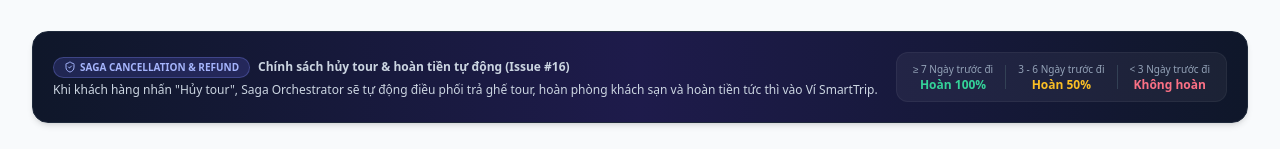
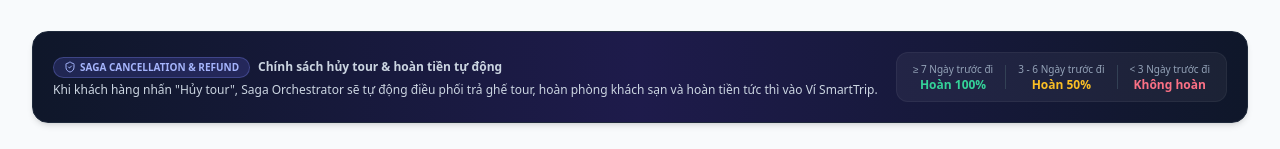
Before and after one commit to smarttrip-team/smarttrip, a React (Vite) app in the folder web/: page /bookings in a window 1280 px wide. Shown: the part 187-336 px from the top of the page. Built offline with nearby package versions, Linux system fonts and the light colour scheme; no server answers.

Commit message:
refactor(web): remove all issue references and labels across frontend

```diff
--- a/web/src/features/booking/BookingHistoryPage.jsx
+++ b/web/src/features/booking/BookingHistoryPage.jsx
@@ -112,7 +112,7 @@ export const BookingHistoryPage = () => {
                 <ShieldCheck className="w-3 h-3" />
                 SAGA CANCELLATION & REFUND
               </span>
-              <span className="text-xs text-slate-300 font-semibold">Chính sách hủy tour & hoàn tiền tự động (Issue #16)</span>
+              <span className="text-xs text-slate-300 font-semibold">Chính sách hủy tour & hoàn tiền tự động</span>
             </div>
             <p className="text-xs text-slate-300">
               Khi khách hàng nhấn "Hủy tour", Saga Orchestrator sẽ tự động điều phối trả ghế tour, hoàn phòng khách sạn và hoàn tiền tức thì vào Ví SmartTrip.
--- a/web/src/features/operator/TourOperatorPage.jsx
+++ b/web/src/features/operator/TourOperatorPage.jsx
@@ -38,7 +38,7 @@ export default function TourOperatorPage() {
   const [editingDepartureId, setEditingDepartureId] = useState(null);
   const [capacityEditForm, setCapacityEditForm] = useState({ totalSeats: 20, availableSeats: 20 });
 
-  // Operator Emergency Booking Cancellation State (Issue #41)
+  // Operator Emergency Booking Cancellation State
   const [lookupBookingCode, setLookupBookingCode] = useState('');
   const [cancellingCode, setCancellingCode] = useState(false);
 
@@ -188,7 +188,7 @@ export default function TourOperatorPage() {
             <div>
               <div className="flex items-center gap-2 text-indigo-600 font-semibold text-xs tracking-wider uppercase">
                 <Layers className="w-4 h-4" />
-                <span>Tour Operator Portal • Issue #7 & #41</span>
+                <span>Tour Operator Management Portal</span>
               </div>
               <h1 className="text-2xl font-bold text-slate-900 mt-1">
                 Quản lý Tour & Lịch trình Khởi hành
@@ -221,7 +221,7 @@ export default function TourOperatorPage() {
       </div>
 
       <div className="max-w-7xl mx-auto px-4 sm:px-6 lg:px-8 py-8 space-y-6">
-        {/* Operator Emergency Cancellation & Refund Tool (Issue #41) */}
+        {/* Operator Emergency Cancellation & Refund Tool */}
         <div className="bg-white rounded-2xl border border-slate-200 p-5 shadow-sm space-y-3">
           <div className="flex flex-col sm:flex-row sm:items-center justify-between gap-2 border-b border-slate-100 pb-3">
             <div className="flex items-center gap-2">
```
Also changed, not shown: web/src/features/tours/TourListPage.jsx (+4 -4 lines).
